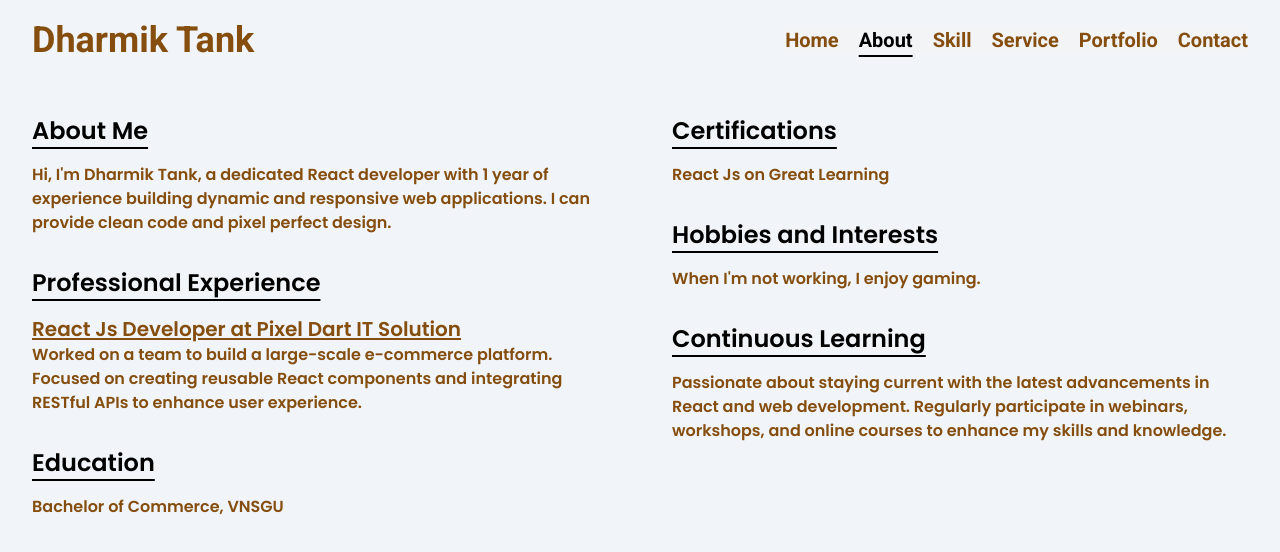
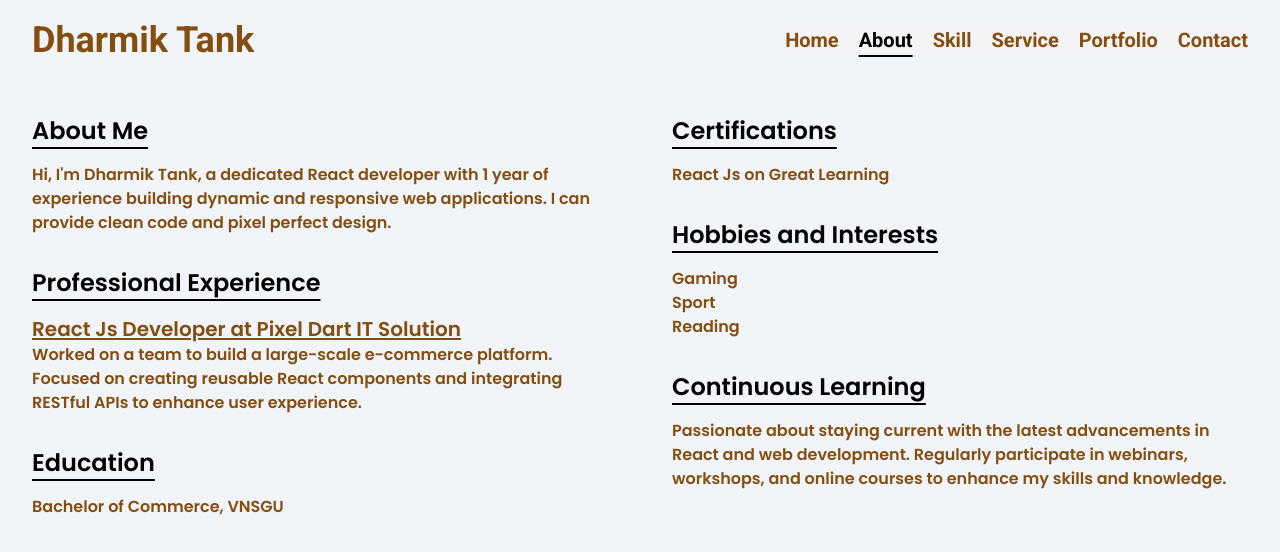
Before and after one commit to dharmik-tank-84/portfolio, a Next.js app: page /about in a window 1280 px wide. Shown: the top 552 px of the page. Built offline with nearby package versions, Linux system fonts and the light colour scheme.

Commit message:
add hobbies

```diff
--- a/src/app/about/page.js
+++ b/src/app/about/page.js
@@ -65,7 +65,11 @@ const page = () => {
               <h2 className="text-2xl text-black mb-4 underline underline-offset-8">
                 Hobbies and Interests
               </h2>
-              <p>When I&apos;m not working, I enjoy gaming.</p>
+              <ul>
+                <li>Gaming</li>
+                <li>Sport</li>
+                <li>Reading</li>
+              </ul>
             </section>
 
             <section className="animate__animated animate__fadeInRight">
```
